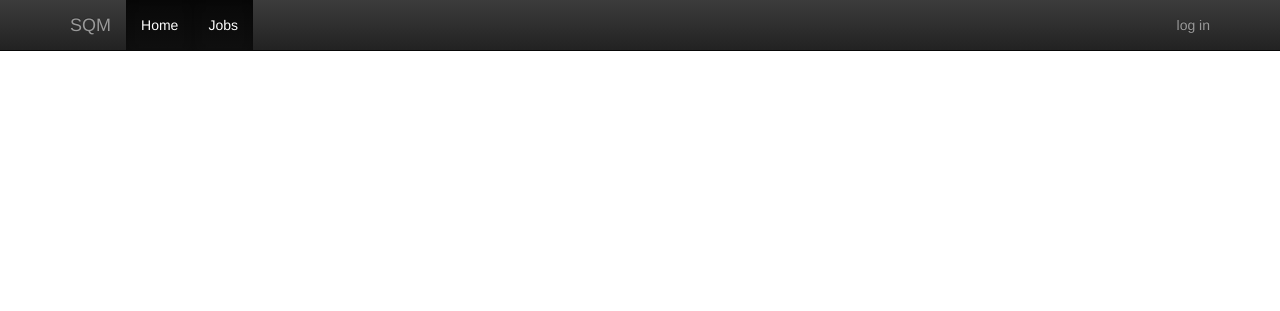
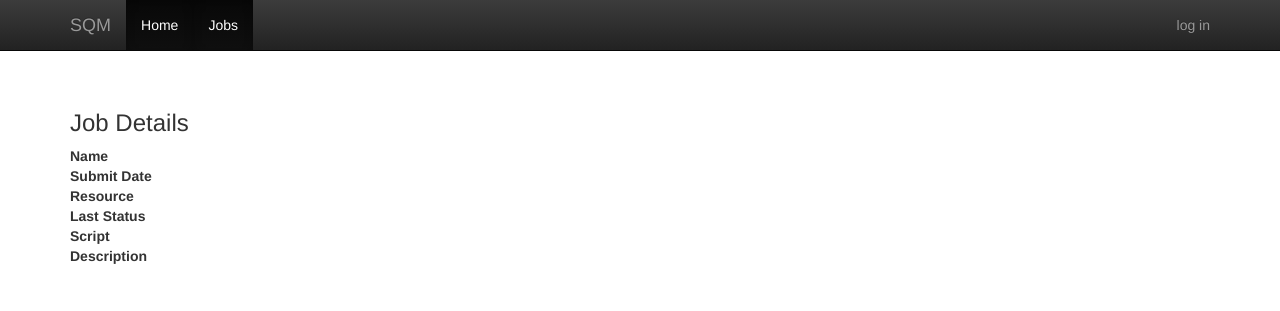
Before and after one commit to simphony/simphony-sqmpy, a Flask app: template sqmpy/templates/job/job_detail.html in a window 1280 px wide. Shown: the top 311 px of the page. Run offline with Flask 2, Linux system fonts and the light colour scheme; the template is opened without the code that fills it, so the values that code supplies are empty; parts of the project's set-up code (start-up, migrations or seed data) failed here and were passed over; some libraries are stand-ins or nearby versions.

Commit message:
Job detail basically finished.

```diff
--- a/sqmpy/job/forms.py
+++ b/sqmpy/job/forms.py
@@ -15,8 +15,8 @@ class JobSubmissionForm(Form):
     """
     Form to handle job submission.
     """
-    name = StringField('Name', [Required(), validators.Length(min=4, max=50)])
+    name = StringField('Name', [Required(), validators.Length(min=1, max=50)])
     script = TextAreaField('Script', [Required()])
     input_file = FileField('Input file', [Optional()])
     resource = SelectField('Resource', [Required()], coerce=int)
-    description = TextAreaField('Description', [Required()])
+    description = TextAreaField('Description', [Optional()])
--- a/sqmpy/job/views.py
+++ b/sqmpy/job/views.py
@@ -59,7 +59,9 @@ def detail(job_id):
     Show detail page for a job
     :return:
     """
-    job=None
+    job = \
+        job_services.get_job(job_id)
+
     return render_template('job/job_detail.html', job=job)
 
 
--- a/sqmpy/templates/job/job_detail.html
+++ b/sqmpy/templates/job/job_detail.html
@@ -1 +1,23 @@
 {% extends 'job/job_base.html' %}
+
+{% block container %}
+    {{ super() }}
+    <div>
+        <h3>Job Details</h3>
+        <dl>
+            <dt>Name</dt>
+            <dd>{{job.name}}</dd>
+            <dt>Submit Date</dt>
+            <dd>{{job.submit_date}}</dd>
+            <dt>Resource</dt>
+            <dd>{{job.resource_id}}</dd>
+            <dt>Last Status</dt>
+            <dd>{{job.last_status}}</dd>
+            <dt>Script</dt>
+            <dd>{{job.user_script}}</dd>
+            <dt>Description</dt>
+            <dd>{{job.description}}</dd>
+        </dl>
+    </div>
+
+{% endblock %}
--- a/sqmpy/templates/job/job_list.html
+++ b/sqmpy/templates/job/job_list.html
@@ -13,7 +13,7 @@
         <!-- Default panel contents -->
         <div class="panel-heading table-responsive">List of jobs</div>
         <!-- Table -->
-        <table class="table table-striped table_bordered table-hover">
+        <table class="table table-striped table-bordered table-hover">
             <thead>
             <tr>
                 <th>ID</th>
@@ -29,7 +29,7 @@
             <tbody data-link="row" class="rowlink">
             {% for name, job in jobs%}
             <tr>
-                <td>{{ job.id }}</td>
+                <td><a href="{{url_for('.detail', job_id=job.id)}}"></a>{{ job.id }}</td>
                 <td>{{ job.name }}</td>
                 <td>{{ job.submit_date }}</td>
                 {% if current_user.get_role() == "admin" %}
@@ -49,6 +49,7 @@
 {% endblock %}
 
 {% block body_tail %}
+{{super()}}
 <!-- Latest compiled and minified JavaScript -->
 <script src="//cdnjs.cloudflare.com/ajax/libs/jasny-bootstrap/3.1.3/js/jasny-bootstrap.min.js"></script>
 <script>$('tbody.rowlink').rowlink();</script>
```
Also changed, not shown: sqmpy/job/__init__.py (+12 -13 lines), sqmpy/job/services.py (+8 -0 lines), sqmpy.db.
